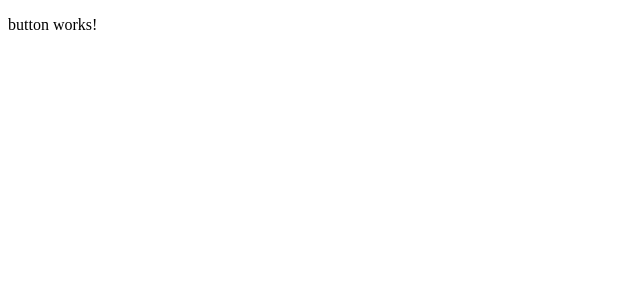
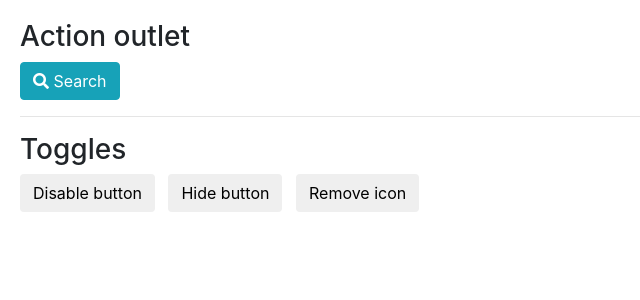
Before and after one commit to klemenoslaj/ng-action-outlet, an Angular app: page / in a window 1280 px wide. Shown: the top 300 px of the page, without its empty margins (0-640 px from the left). Built offline with nearby package versions, Linux system fonts and the light colour scheme.

Commit message:
chore(example): add simple example for ActionButton component

```diff
--- a/projects/core/src/lib/action-abstract/action-abstract.model.ts
+++ b/projects/core/src/lib/action-abstract/action-abstract.model.ts
@@ -10,7 +10,7 @@ export interface ActionAbstractComponentImpl<Action extends AnyAction = AnyActio
      */
     action: Action; // @Input
     /**
-     * Hidden property, that `HostBinding` should be used for, in order to shor or hide action
+     * Hidden property, that `HostBinding` should be used for, in order to show or hide action
      */
     hidden: boolean; // @HostBinding
 }
--- a/projects/playground/src/app/app.component.css
+++ b/projects/playground/src/app/app.component.css
@@ -0,0 +1,4 @@
+:host {
+  display: block;
+  padding: 20px;
+}
--- a/projects/playground/src/app/app.component.html
+++ b/projects/playground/src/app/app.component.html
@@ -1 +1,52 @@
+
+<h3>Action outlet</h3>
 <div [actionOutlet]="action"></div>
+
+<hr>
+
+<h3>Toggles</h3>
+<!-- Disabled state -->
+<button
+  class="btn btn-default"
+  (click)="action.disable()"
+  *ngIf="!(action.disabled$ | async)">
+  Disable button
+</button>
+<button
+  class="btn btn-default"
+  (click)="action.enable()"
+  *ngIf="action.disabled$ | async">
+  Enable button
+</button>
+
+&nbsp;
+
+<!-- Visibility state -->
+<button
+  class="btn btn-default"
+  (click)="action.hide()"
+  *ngIf="action.visible$ | async">
+  Hide button
+</button>
+<button
+  class="btn btn-default"
+  (click)="action.show()"
+  *ngIf="!(action.visible$ | async)">
+  Show button
+</button>
+
+&nbsp;
+
+<!-- Icon add/remove -->
+<button
+  class="btn btn-default"
+  (click)="action.setIcon('')"
+  *ngIf="action.icon$ | async">
+  Remove icon
+</button>
+<button
+  class="btn btn-default"
+  (click)="action.setIcon(icon)"
+  *ngIf="!(action.icon$ | async)">
+  Add icon
+</button>
--- a/projects/playground/src/app/app.component.ts
+++ b/projects/playground/src/app/app.component.ts
@@ -9,11 +9,15 @@ import { ActionOutletFactory, ActionButton } from '@ng-action-outlet/core';
 export class AppComponent implements OnInit {
   action: ActionButton;
 
+  // Defaults
+  icon = 'fa-search';
+  title = 'Search';
+
   constructor(private actionOutlet: ActionOutletFactory) {}
 
   ngOnInit(): void {
-    this.action = this.actionOutlet.createButton({ title: 'Button' });
+    this.action = this.actionOutlet.createButton({ title: this.title, icon: this.icon });
 
-    console.log('#', this.action);
+    this.action.fire$.subscribe(() => alert('button fired'));
   }
 }
--- a/projects/playground/src/app/button/button.component.html
+++ b/projects/playground/src/app/button/button.component.html
@@ -1,3 +1,11 @@
-<p>
-  button works!
-</p>
+<button
+  type="button"
+  class="btn btn-info"
+  (click)="action.trigger()"
+  [disabled]="action.disabled$ | async">
+  <span
+    *ngIf="action.icon$ | async"
+    class="fas {{ action.icon$ | async }}">
+  </span>
+  {{ action.title$ | async }}
+</button>
--- a/projects/playground/src/app/button/button.component.ts
+++ b/projects/playground/src/app/button/button.component.ts
@@ -1,15 +1,18 @@
-import { Component, OnInit } from '@angular/core';
+import { Component, OnInit, HostBinding } from '@angular/core';
+import { ActionButton, ActionAbstractComponentImpl } from '@ng-action-outlet/core';
 
 @Component({
   selector: 'app-button',
   templateUrl: './button.component.html',
   styleUrls: ['./button.component.css']
 })
-export class ButtonComponent implements OnInit {
+export class ButtonComponent implements OnInit, ActionAbstractComponentImpl<ActionButton> {
+  readonly action: ActionButton;
 
-  constructor() { }
+  @HostBinding()
+  hidden: boolean;
 
   ngOnInit() {
+    this.action.visible$.subscribe(visibility => this.hidden = !visibility);
   }
-
 }
--- a/projects/playground/src/index.html
+++ b/projects/playground/src/index.html
@@ -7,6 +7,9 @@
 
   <meta name="viewport" content="width=device-width, initial-scale=1">
   <link rel="icon" type="image/x-icon" href="favicon.ico">
+
+  <link rel="stylesheet" href="https://stackpath.bootstrapcdn.com/bootstrap/4.1.3/css/bootstrap.min.css">
+  <link rel="stylesheet" href="https://use.fontawesome.com/releases/v5.3.1/css/all.css" integrity="sha384-mzrmE5qonljUremFsqc01SB46JvROS7bZs3IO2EmfFsd15uHvIt+Y8vEf7N7fWAU" crossorigin="anonymous">
 </head>
 <body>
   <app-root></app-root>
```
